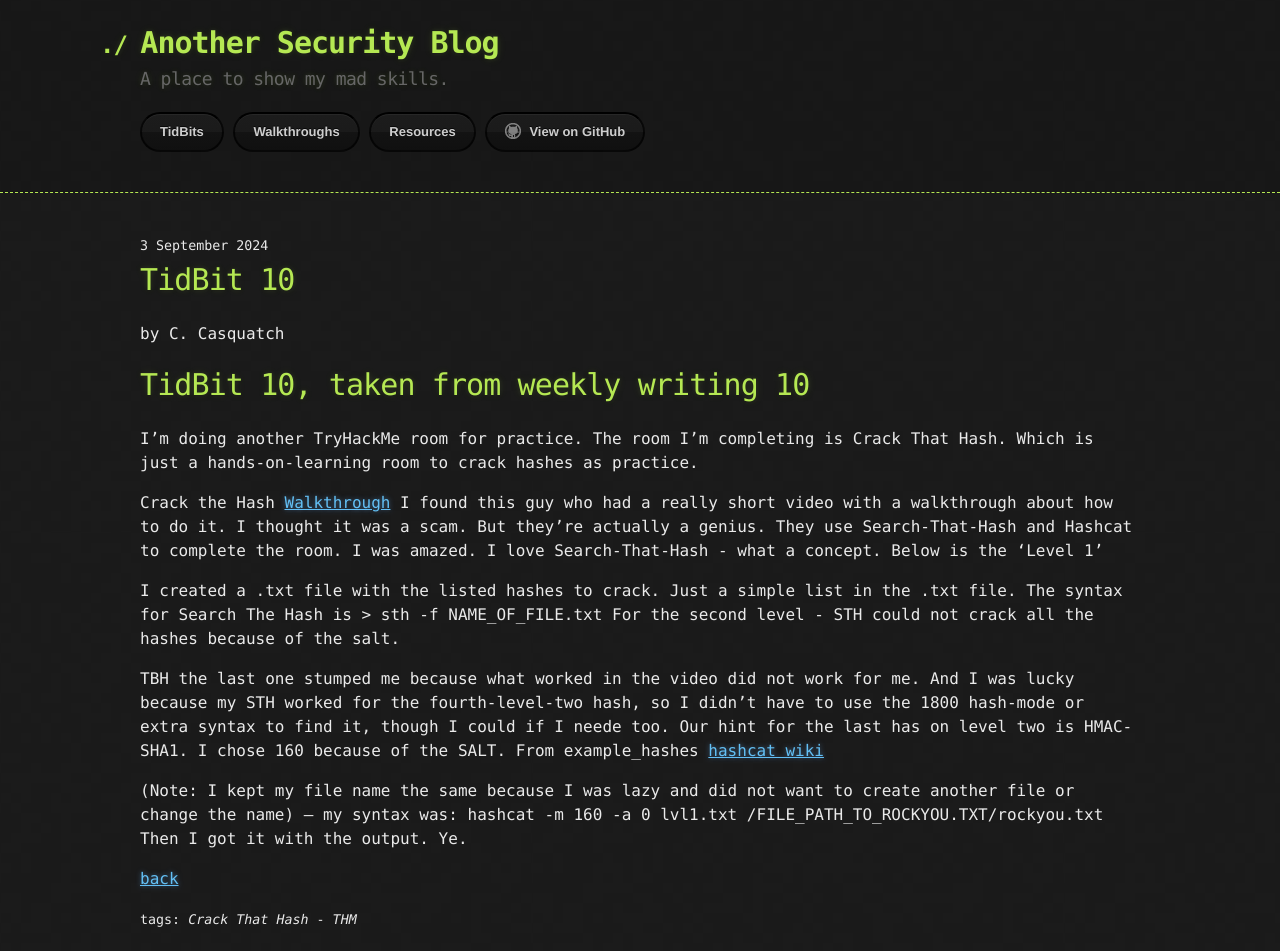
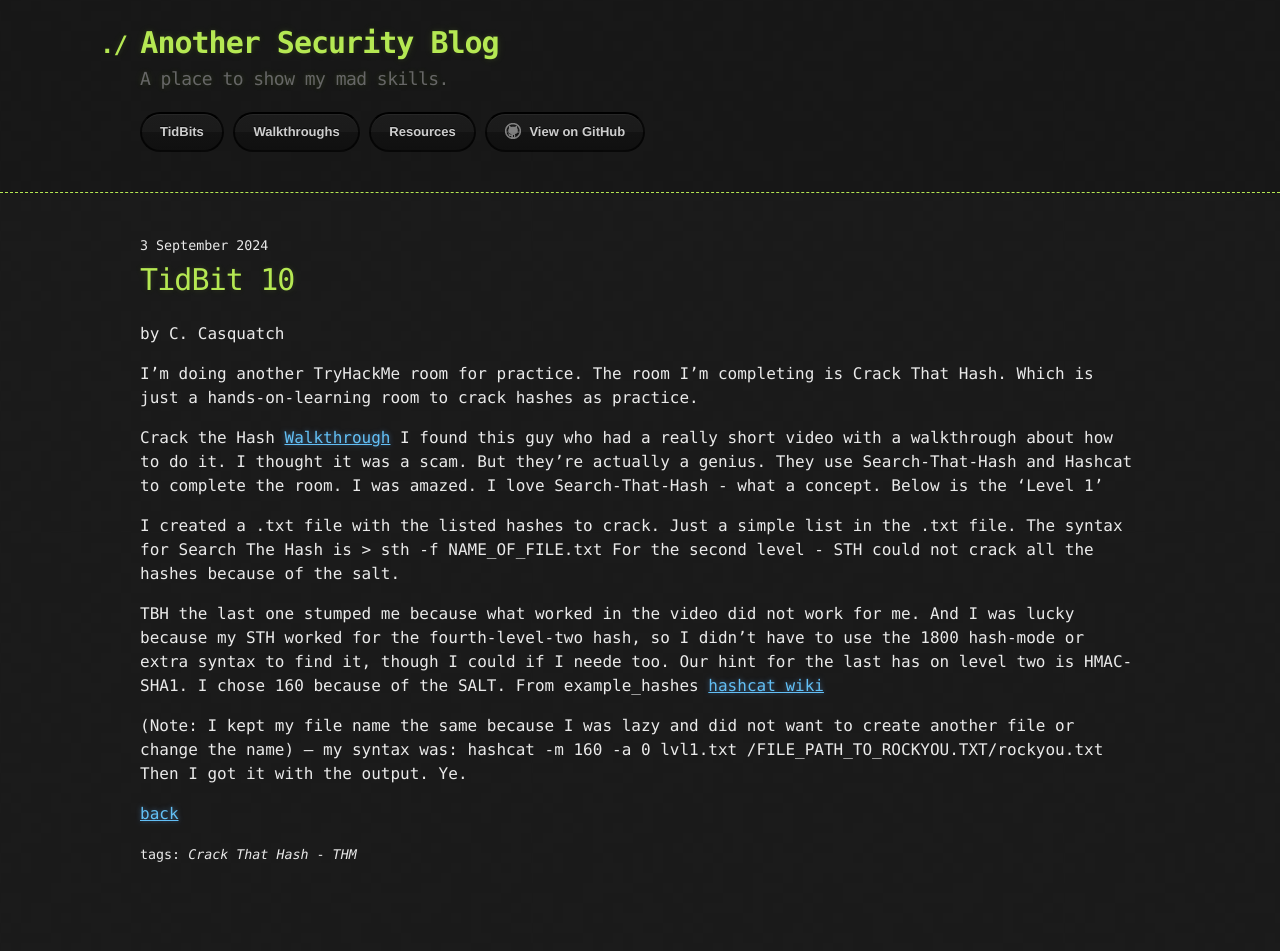
Before and after one commit to CyberCasquatch/cybercasquatch.github.io, a Jekyll site: the page built from _posts/TidBits/2024-09-03-TidBit-10.markdown, in a window 1280 px wide. Built offline with Jekyll 4.4.1, drawn with Linux system fonts in a browser that asks for light colours; after the commit the page ends 900 px from its top, so only the background shows below that.

Commit message:
Update 2024-09-03-TidBit-10.markdown

```diff
--- a/_posts/TidBits/2024-09-03-TidBit-10.markdown
+++ b/_posts/TidBits/2024-09-03-TidBit-10.markdown
@@ -6,8 +6,6 @@
 comments: false
 tag: ['Crack That Hash', 'THM']
 ---
-
-# TidBit 10, taken from weekly writing 10
 
 I'm doing another TryHackMe room for practice.
 The room I'm completing is Crack That Hash. Which is just a hands-on-learning room to crack hashes as practice.
```
